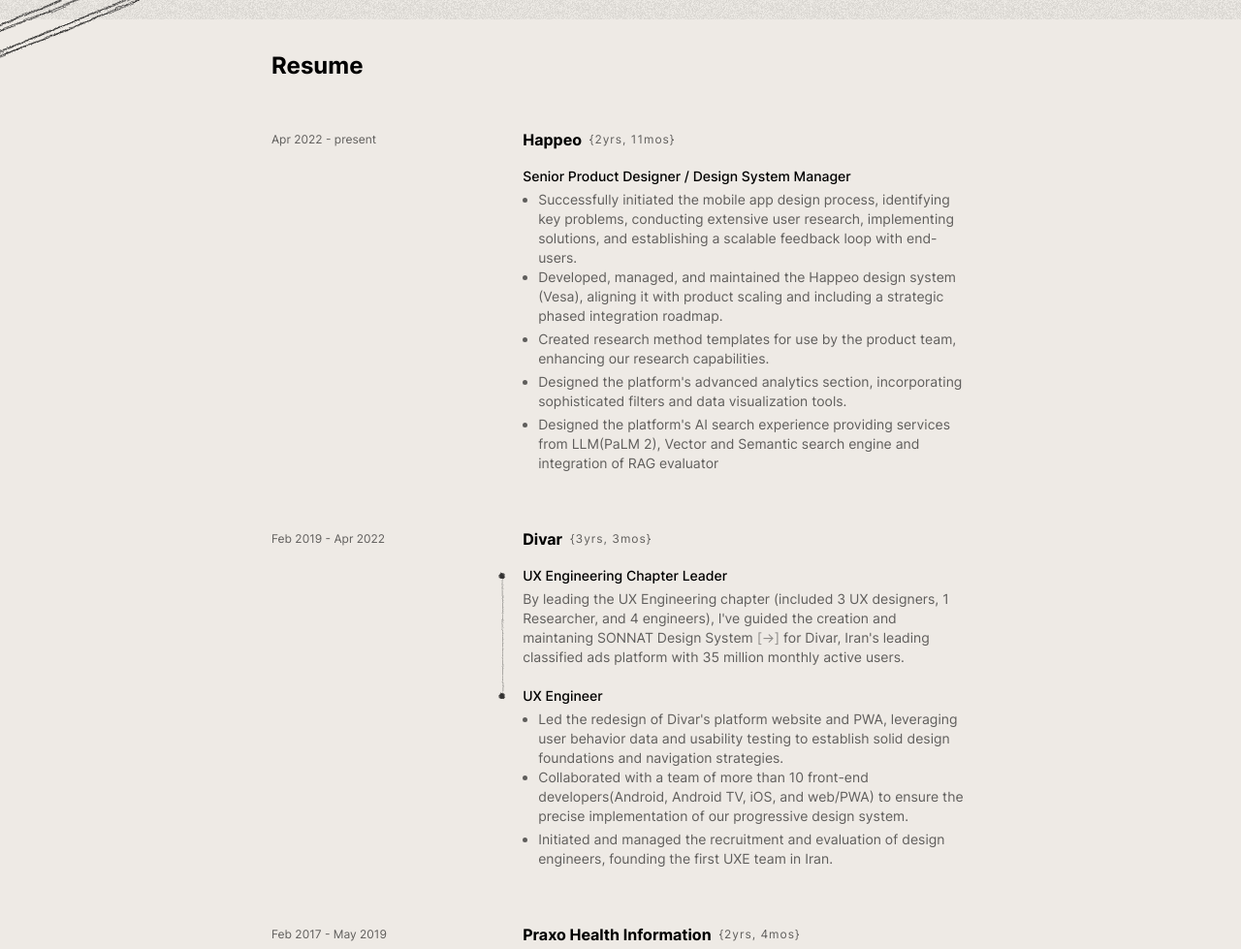
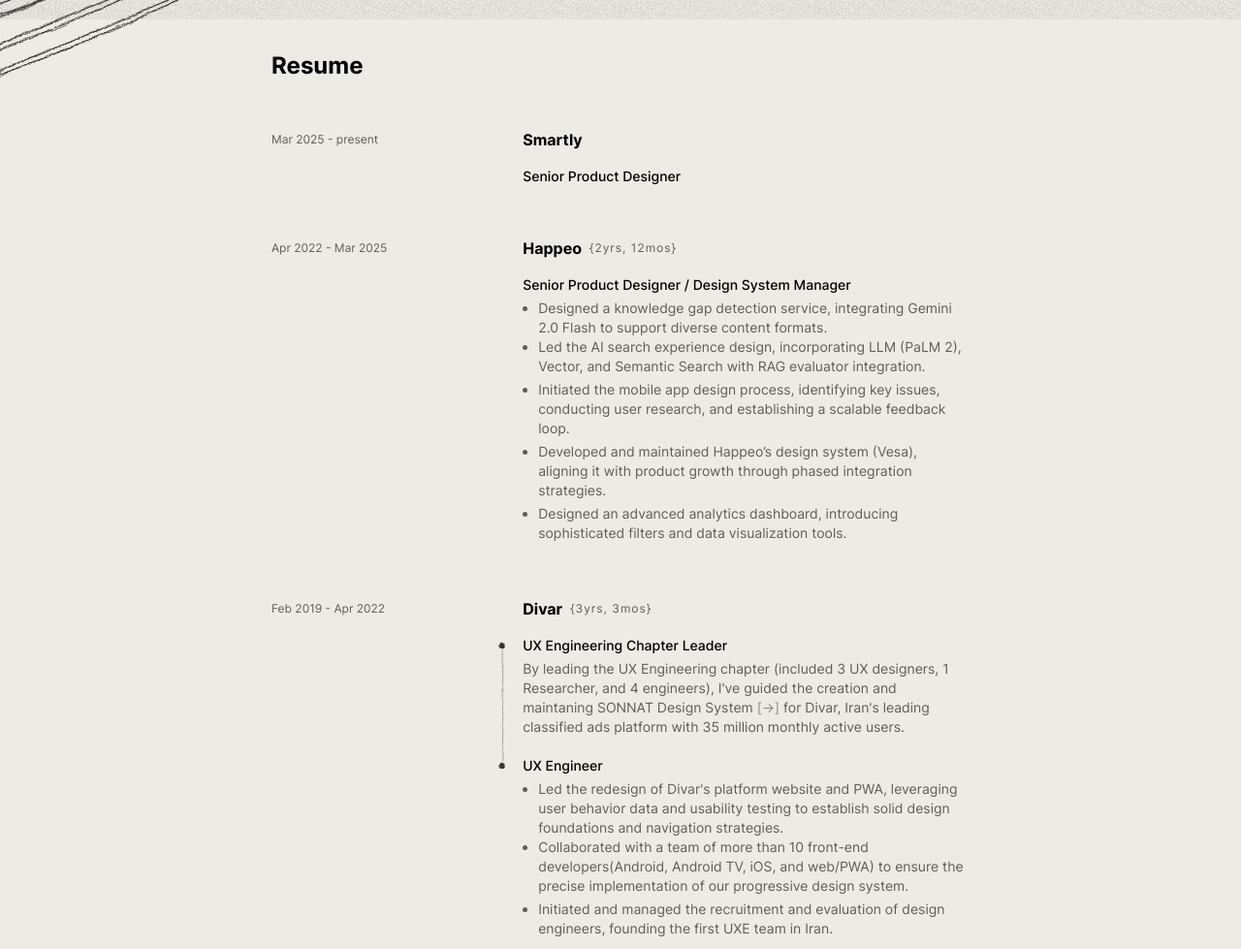
Before and after one commit to mahdirahmangithub/mahdirahmangithub.github.io, a plain HTML site: page index.html in a window 1280 px wide. Shown: the part 780-1759 px from the top of the page at 97% size. Drawn offline with Linux system fonts and the light colour scheme.

Commit message:
Smartly added

```diff
--- a/index.html
+++ b/index.html
@@ -186,9 +186,31 @@
       </div>
       <div class="section_content resume">
         <h4 class="bold_700">Resume</h4>
+
         <article class="not_blurred">
-          <span class="date caption_lg_12 regular_400" start_month="Apr" start_year="2022" end_month="" end_year="">Apr
-            2022 - Present</span>
+          <span class="date caption_lg_12 regular_400" start_month="Mar" start_year="2025" end_month="" end_year="">Mar
+            2025 - Present</span>
+          <div class="position">
+            <div class="position_header">
+              <h5 class="position_company body_lg_16 bold_700">
+                <a href="https://www.linkedin.com/company/smartly-io/" target="_blank" rel="external"
+                  title="Smartly Linkedin" aria-label="link to Smartly Linkedin" class="hidden" Happeo>Smartly</a>
+              </h5>
+              <span class="position_dur caption_lg_12 regular_400"> </span>
+            </div>
+            <span class="position_title body_sm_14 medium_500">Senior Product Designer</span>
+          </div>
+        </article>
+
+
+
+
+
+
+        <article class="not_blurred">
+          <span class="date caption_lg_12 regular_400" start_month="Apr" start_year="2022" end_month="Mar"
+            end_year="2025">Apr
+            2022 - Mar 2025</span>
           <div class="position">
             <div class="position_header">
               <h5 class="position_company body_lg_16 bold_700">
@@ -199,17 +221,17 @@
             </div>
             <span class="position_title body_sm_14 medium_500">Senior Product Designer / Design System Manager</span>
             <ul class="position_description body_sm_14 regular_400">
-              <li>Successfully initiated the mobile app design
-                process, identifying key problems, conducting extensive
-                user research, implementing solutions, and establishing a scalable feedback loop with end-users.</li>
-              <li>Developed, managed, and maintained the Happeo design system (Vesa), aligning it with product scaling
-                and including a strategic phased integration roadmap.</li>
-              <li>Created research method templates for use by the product team, enhancing our research capabilities.
+              <li>Designed a knowledge gap detection service, integrating Gemini 2.0 Flash to support diverse
+                content formats.</li>
+              <li>Led the AI search experience design, incorporating LLM (PaLM 2), Vector, and Semantic Search
+                with RAG evaluator integration.</li>
+              <li>Initiated the mobile app design process, identifying key issues, conducting user research,
+                and establishing a scalable feedback loop.
               </li>
-              <li>Designed the platform's advanced analytics section, incorporating sophisticated filters and data
-                visualization tools.</li>
-              <li>Designed the platform's AI search experience providing services from LLM(PaLM 2), Vector and Semantic
-                search engine and integration of RAG evaluator
+              <li>Developed and maintained Happeo’s design system (Vesa), aligning it with product growth
+                through phased integration strategies.</li>
+              <li>Designed an advanced analytics dashboard, introducing sophisticated filters and data
+                visualization tools.
               </li>
             </ul>
           </div>
```
